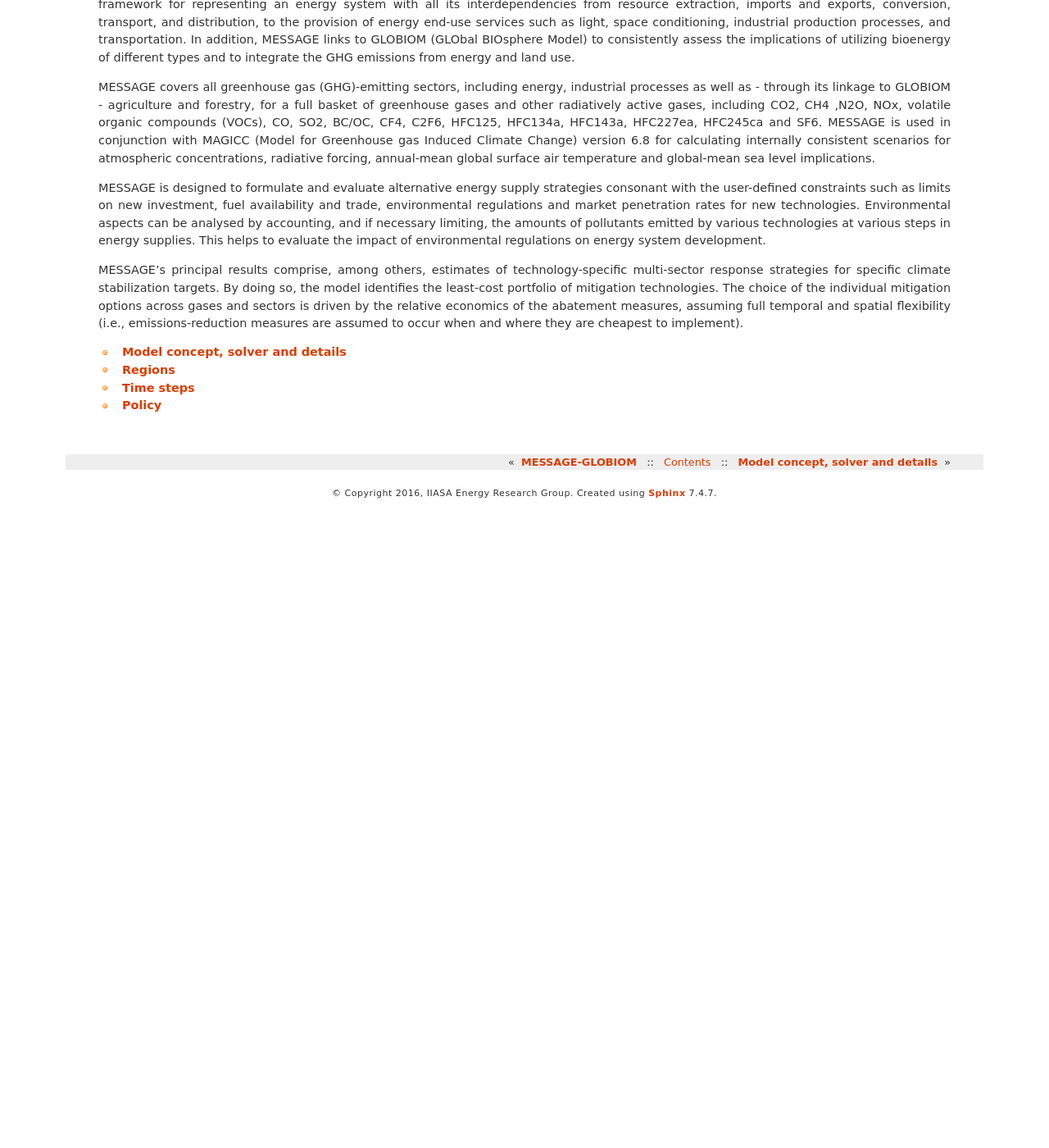
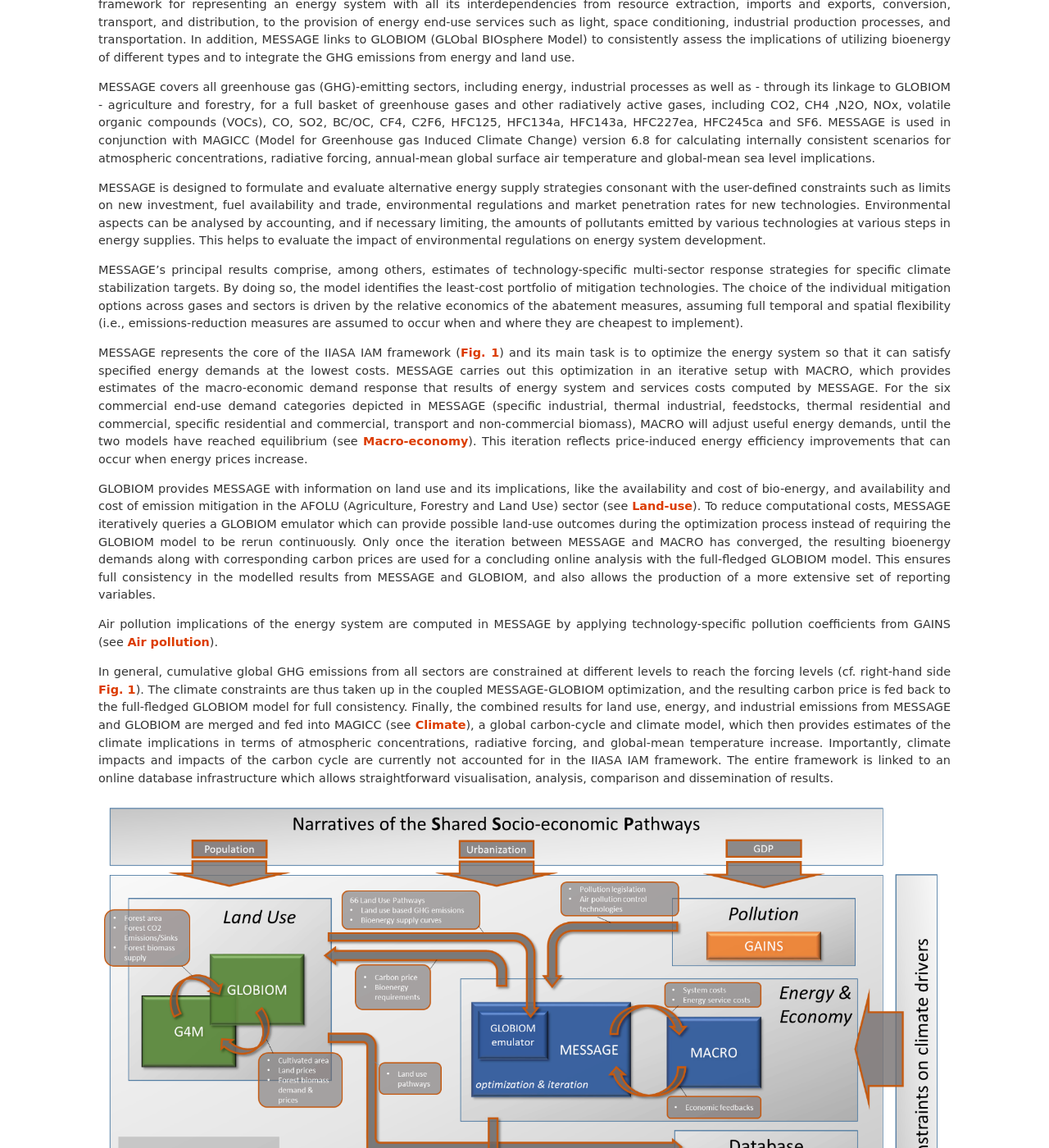
Before and after one commit to yiyi1991/message-ix-models, a Sphinx documentation site: the page built from doc/global/source/message_globiom/overview/index.rst, in a window 1280 px wide and 1400 px high, scrolled down 270 px. Shown: the whole window at 82% size. Built offline with Sphinx 7.4.7, drawn with Linux system fonts in a browser that asks for light colours; pages that are not in the unit, such as notebooks, are missing from menus; cross-references to code outside the pages are shown as plain code; before the commit the page ends 900 px from its top, so only the background shows below that; some of the changed text lies outside the part shown.

Commit message:
Update index.rst

```diff
--- a/doc/global/source/message_globiom/overview/index.rst
+++ b/doc/global/source/message_globiom/overview/index.rst
@@ -8,6 +8,20 @@ MESSAGE is designed to formulate and evaluate alternative energy supply strategi
 
 MESSAGE's principal results comprise, among others, estimates of technology-specific multi-sector response strategies for specific climate stabilization targets. By doing so, the model identifies the least-cost portfolio of mitigation technologies. The choice of the individual mitigation options across gases and sectors is driven by the relative economics of the abatement measures, assuming full temporal and spatial flexibility (i.e., emissions-reduction measures are assumed to occur when and where they are cheapest to implement).
 
+MESSAGE represents the core of the IIASA IAM framework (:numref:`fig-iiasaiam`) and its main task is to optimize the energy system so that it can satisfy specified energy demands at the lowest costs. MESSAGE carries out this optimization in an iterative setup with MACRO, which provides estimates of the macro-economic demand response that results of energy system and services costs computed by MESSAGE. For the six commercial end-use demand categories depicted in MESSAGE (specific industrial, thermal industrial, feedstocks, thermal residential and commercial, specific residential and commercial, transport and non-commercial biomass), MACRO will adjust useful energy demands, until the two models have reached equilibrium (see :ref:`macro`). This iteration reflects price-induced energy efficiency improvements that can occur when energy prices increase.
+
+GLOBIOM provides MESSAGE with information on land use and its implications, like the availability and cost of bio-energy, and availability and cost of emission mitigation in the AFOLU (Agriculture, Forestry and Land Use) sector (see :ref:`globiom`). To reduce computational costs, MESSAGE iteratively queries a GLOBIOM emulator which can provide possible land-use outcomes during the optimization process instead of requiring the GLOBIOM model to be rerun continuously. Only once the iteration between MESSAGE and MACRO has converged, the resulting bioenergy demands along with corresponding carbon prices are used for a concluding online analysis with the full-fledged GLOBIOM model. This ensures full consistency in the modelled results from MESSAGE and GLOBIOM, and also allows the production of a more extensive set of reporting variables.
+
+Air pollution implications of the energy system are computed in MESSAGE by applying technology-specific pollution coefficients from GAINS (see :ref:`gains`).
+
+In general, cumulative global GHG emissions from all sectors are constrained at different levels to reach the forcing levels (cf. right-hand side :numref:`fig-iiasaiam`). The climate constraints are thus taken up in the coupled MESSAGE-GLOBIOM optimization, and the resulting carbon price is fed back to the full-fledged GLOBIOM model for full consistency. Finally, the combined results for land use, energy, and industrial emissions from MESSAGE and GLOBIOM are merged and fed into MAGICC (see :ref:`magicc`), a global carbon-cycle and climate model, which then provides estimates of the climate implications in terms of atmospheric concentrations, radiative forcing, and global-mean temperature increase. Importantly, climate impacts and impacts of the carbon cycle are currently not accounted for in the IIASA IAM framework. The entire framework is linked to an online database infrastructure which allows straightforward visualisation, analysis, comparison and dissemination of results.
+
+.. _fig-iiasaiam:
+
+.. figure:: /_static/iiasaiam.png
+
+   Overview of the IIASA IAM framework. Coloured boxes represent respective specialized disciplinary models which are integrated for generating internally consistent scenarios.
+
 .. toctree::
    :maxdepth: 1
 
```
